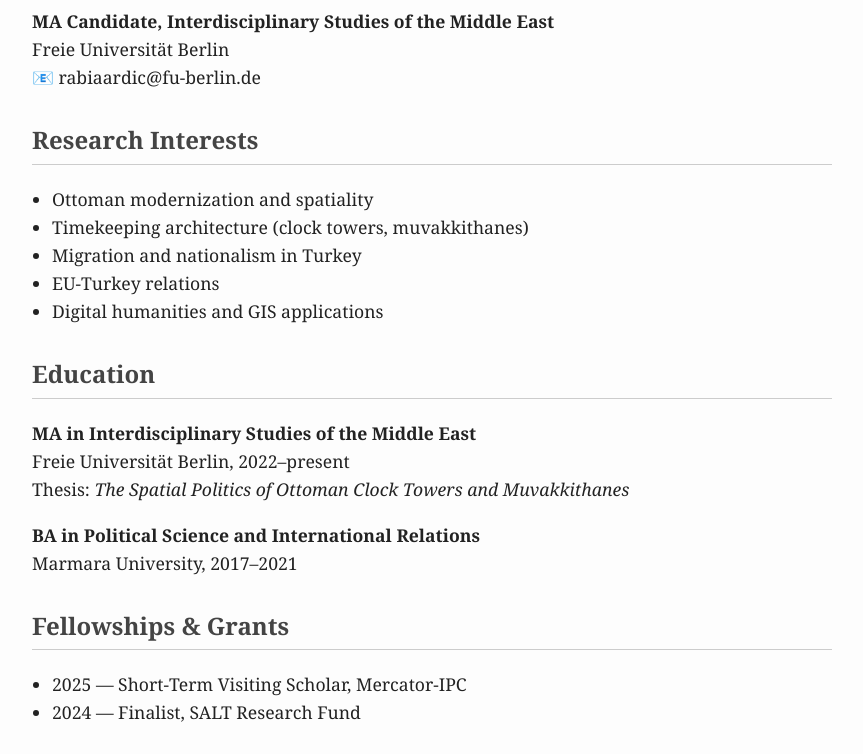
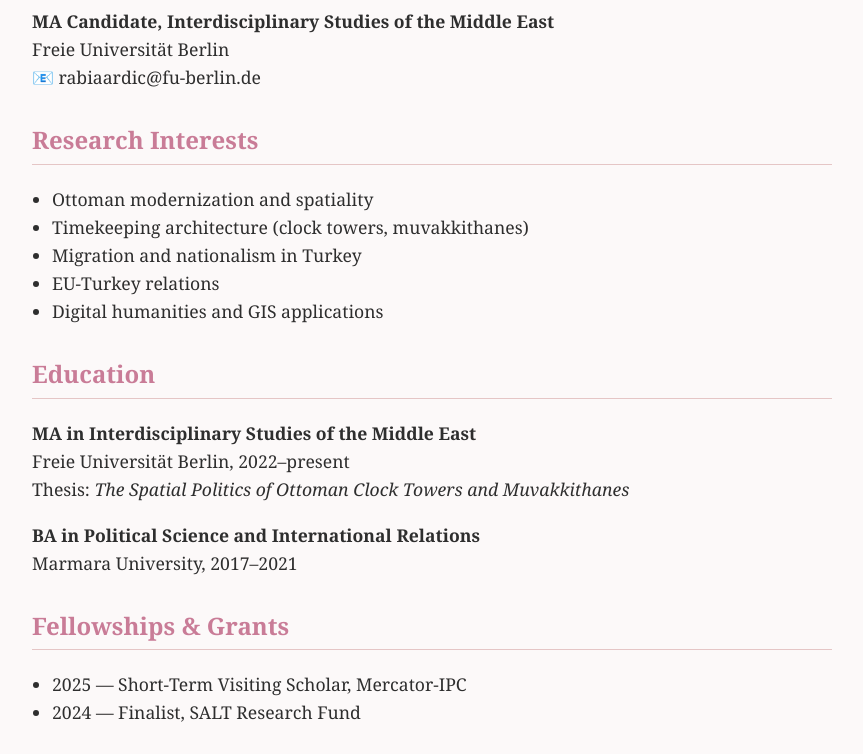
Before and after one commit to rabiaardicc/rabiaardicc.github.io, a plain HTML site: page index.html in a window 1280 px wide. Shown: the part 112-866 px from the top of the page, without its empty margins (208-1071 px from the left). Drawn offline with Linux system fonts and the light colour scheme.

Commit message:
Update index.html

```diff
--- a/index.html
+++ b/index.html
@@ -5,22 +5,23 @@
   <title>Rabia Ardıç – Academic CV</title>
   <style>
     body {
-      font-family: Georgia, 'Times New Roman', serif;
+      font-family: 'Georgia', serif;
+      background-color: #fcf9f9;
       max-width: 800px;
       margin: 40px auto;
       padding: 0 20px;
       line-height: 1.6;
-      color: #222;
-      background-color: #fdfdfd;
+      color: #2e2e2e;
     }
     h1 {
       text-align: center;
       font-size: 2.4em;
+      color: #c97c97;
       margin-bottom: 10px;
     }
     h2 {
-      color: #444;
-      border-bottom: 1px solid #ccc;
+      color: #c97c97;
+      border-bottom: 1px solid #e5c6c6;
       padding-bottom: 4px;
       margin-top: 30px;
     }
```
